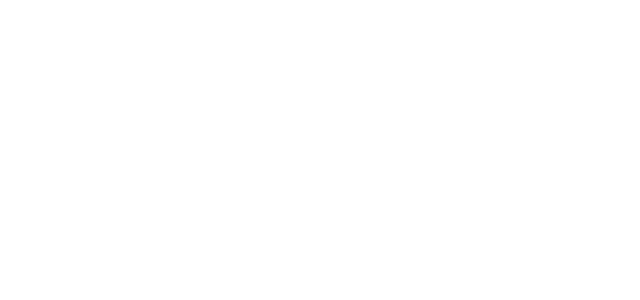
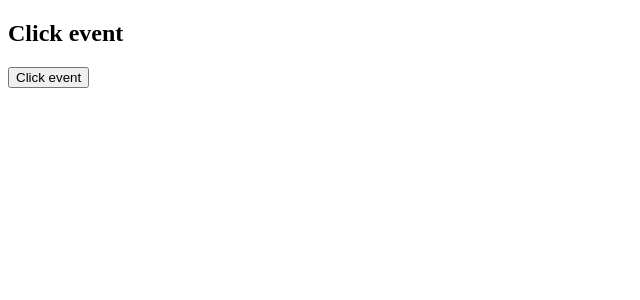
Before and after one commit to ShubhamDev021/Angular_Course, an Angular app: page / in a window 1280 px wide. Shown: the top 300 px of the page, without its empty margins (0-640 px from the left). Built offline with nearby package versions, Linux system fonts and the light colour scheme.

Commit message:
Event in angular - click event

```diff
--- a/src/app/app.component.html
+++ b/src/app/app.component.html
@@ -8,3 +8,6 @@
     <button class="btn bg-green" (click)="handleCounter('decrement')">Decrement</button>
   </div>
 </div> -->
+
+<h2>Click event</h2>
+<button class="btn-click-event" name="click-event-button" (click)="handleEvent($event)">Click event</button>
--- a/src/app/app.component.ts
+++ b/src/app/app.component.ts
@@ -70,4 +70,31 @@
   //------------------------
   // Counter App code ends
   //------------------------
+
+
+  //------------------------
+  // Events code starts
+  //------------------------
+
+  //click event
+  //Here if we make type of event as any then, less amount of problems got arised
+  handleEvent(event:any) {
+    console.log("event details", event);
+    console.log("event type", event.type);
+    console.log("button element name", event.target.name);
+    console.log("button element class", event.target.className);
+    console.log("button name", event.target.innerText);
+  }
+  //but if we make type of event as MouseEvent then, we have to use the statement "as HTMLButtonElement" to access these properties
+  handleEventNew(event:MouseEvent) {
+    console.log("event details", event);
+    console.log("event type", event.type);
+    console.log("button element name", (event.target as HTMLButtonElement).name);
+    console.log("button element class", (event.target as HTMLButtonElement).className);
+    console.log("button name", (event.target as HTMLButtonElement).innerText);
+  }
+
+  //------------------------
+  // Events code ends
+  //------------------------
 }
```
